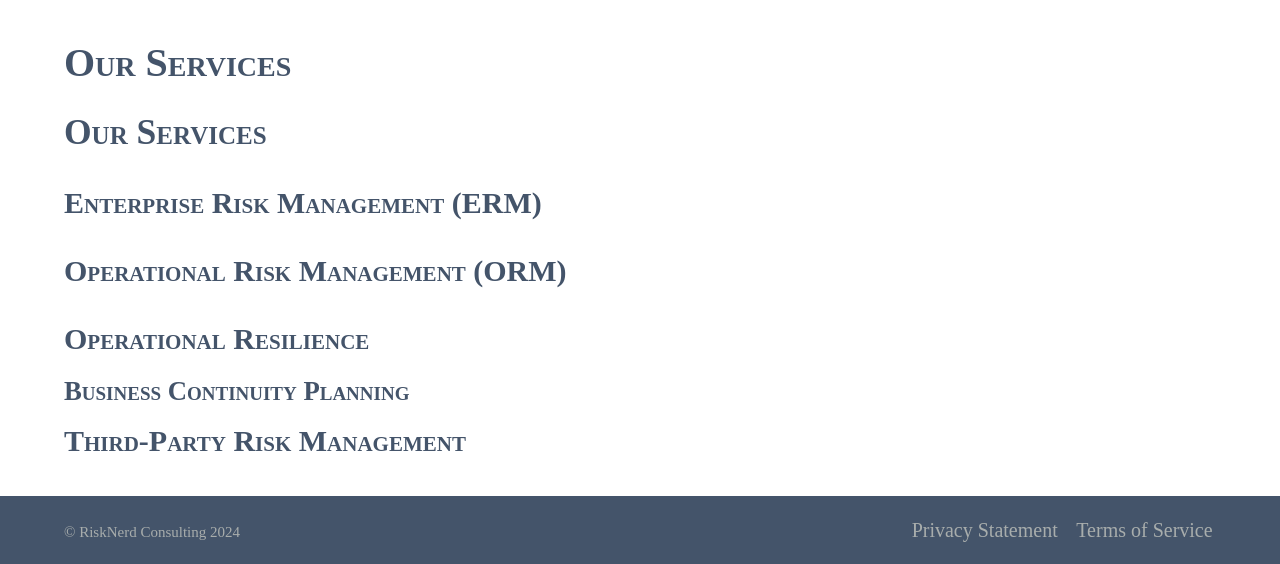
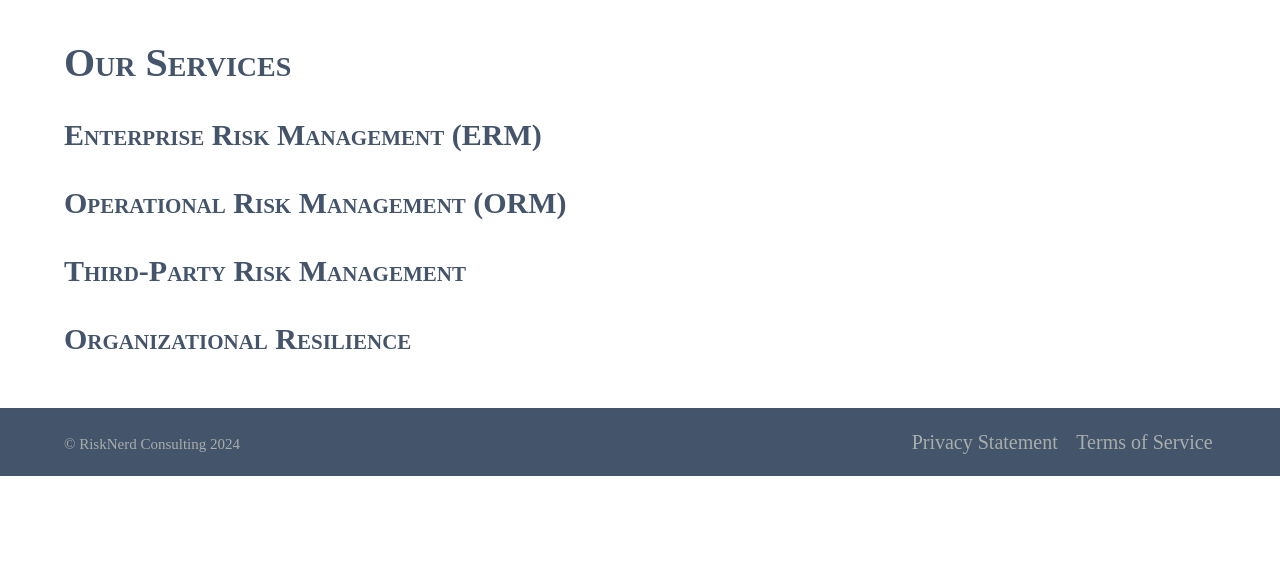
Before and after one commit to mattddickinson/risknerd, a Jekyll site: the page built from solutions.md, in a window 1280 px wide. Shown: the part 424-988 px from the top of the page. Built offline with Jekyll 4.4.1, drawn with Linux system fonts in a browser that asks for light colours; some web fonts are replaced; after the commit the page ends 900 px from its top, so only the background shows below that.

Commit message:
Update solutions.md

```diff
--- a/solutions.md
+++ b/solutions.md
@@ -6,14 +6,10 @@ excerpt: "Our Robust Service Offerings"
 aside: true
 ---
 
-## Our Services
-
 ### Enterprise Risk Management (ERM)
 
 ### Operational Risk Management (ORM)
 
-### Operational Resilience
+### Third-Party Risk Management
 
-#### Business Continuity Planning
-
-### Third-Party Risk Management
+### Organizational Resilience
```
